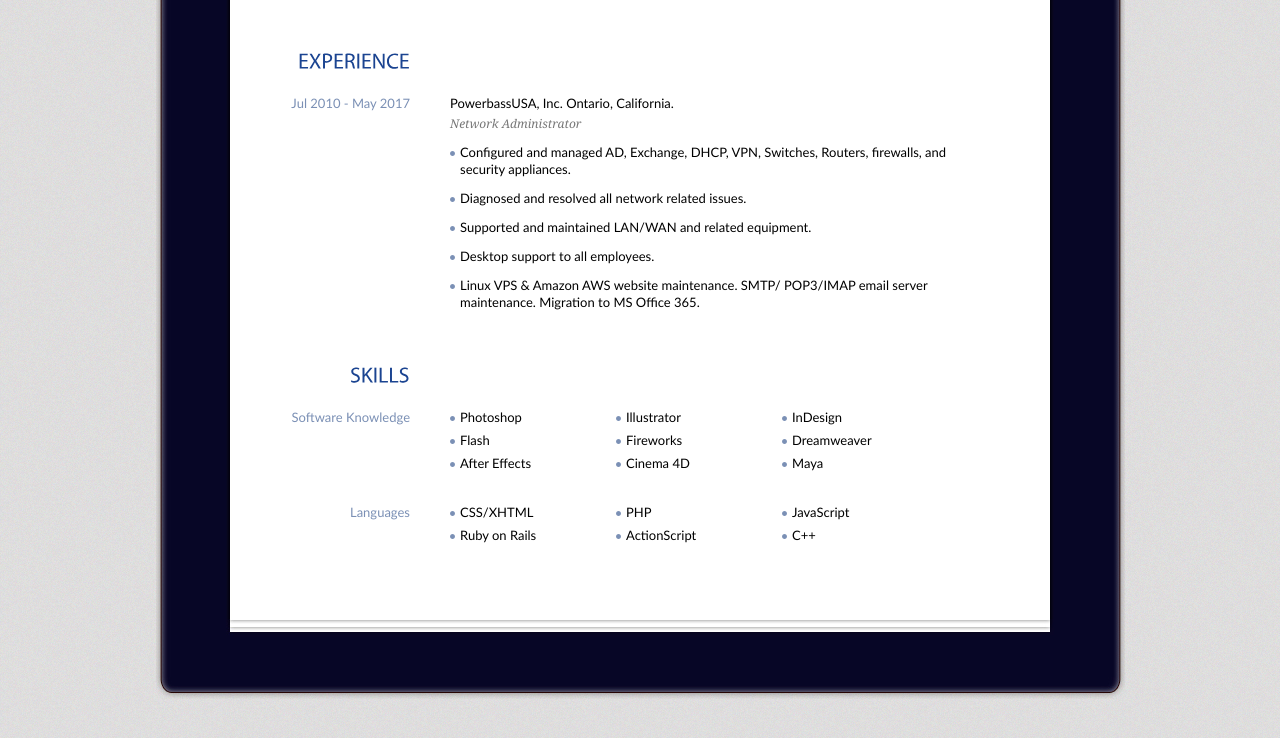
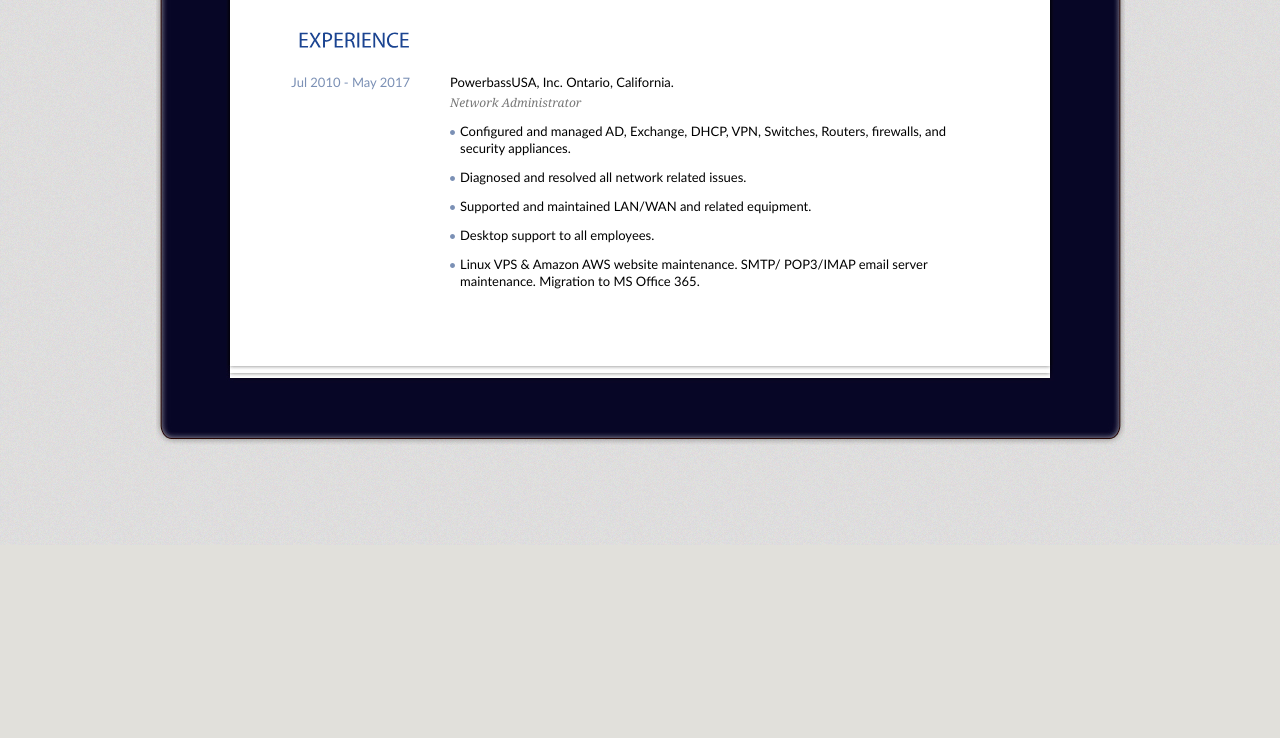
Before and after one commit to danielyaodi/danielyaodi.github.io, a plain HTML site: page index.html in a window 1280 px wide. Shown: the part 1212-1950 px from the top of the page. After the commit the page ends 1757 px from the top, so only its background shows below. Drawn offline with Linux system fonts and the light colour scheme.

Commit message:
Add files via upload

```diff
--- a/index.html
+++ b/index.html
@@ -38,7 +38,7 @@
           <!-- Begin Personal Information -->
           <div class="self">
             <h1 class="name">Di Yao <br />
-              <span>Interactive Designer</span></h1>
+              <span></span></h1>
             <ul>
               <li class="ad">Rancho Cucamonga, CA</li>
               <li class="mail">diyao@cpp.edu</li>
@@ -138,36 +138,8 @@
           </div>
         </div>
         <!-- End Work History Row -->
-        <!-- Begin 4th Row -->
-        <div class="entry">
-          <h2>SKILLS</h2>
-          <div class="content">
-            <h3>Software Knowledge</h3>
-            <ul class="skills">
-              <li>Photoshop</li>
-              <li>Illustrator</li>
-              <li>InDesign</li>
-              <li>Flash</li>
-              <li>Fireworks</li>
-              <li>Dreamweaver</li>
-              <li>After Effects</li>
-              <li>Cinema 4D</li>
-              <li>Maya</li>
-            </ul>
-          </div>
-          <div class="content">
-            <h3>Languages</h3>
-            <ul class="skills">
-              <li>CSS/XHTML</li>
-              <li>PHP</li>
-              <li>JavaScript</li>
-              <li>Ruby on Rails</li>
-              <li>ActionScript</li>
-              <li>C++</li>
-            </ul>
-          </div>
-        </div>
-        <!-- End 4th Row -->
+
+
 
       </div>
       <div class="clear"></div>
```
